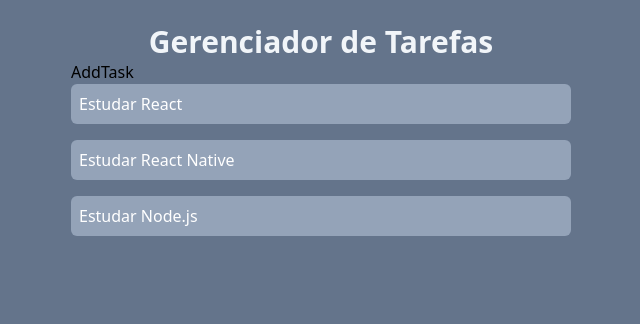
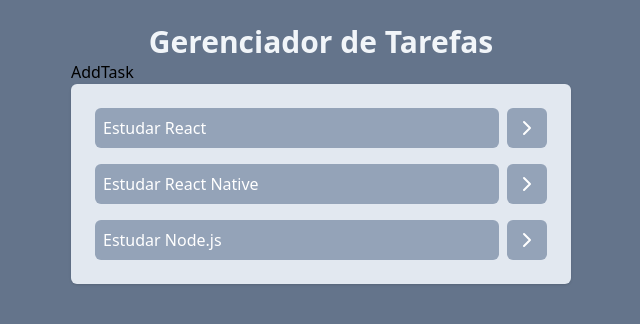
Before and after one commit to VictorMorais-code/Projeto1, a React (Vite) app: page / in a window 1280 px wide. Shown: the top 324 px of the page, without its empty margins (319-959 px from the left). Built offline with nearby package versions, Linux system fonts and the light colour scheme.

Commit message:
Alterações do Component Tasks
criei a lista das tasks e os botões para exibir a descrição das tasks

```diff
--- a/package.json
+++ b/package.json
@@ -10,6 +10,7 @@
     "preview": "vite preview"
   },
   "dependencies": {
+    "lucide-react": "^0.469.0",
     "react": "^18.3.1",
     "react-dom": "^18.3.1"
   },
--- a/src/components/Tasks.jsx
+++ b/src/components/Tasks.jsx
@@ -1,8 +1,17 @@
+import { ChevronRightIcon } from "lucide-react";
+
 function Tasks(props) {
   return (
-    <ul className="space-y-4">
+    <ul className="space-y-4 p-6 bg-slate-200 rounded-md shadow">
       {props.tasks.map((task) => (
-        <li className="bg-slate-400 text-white p-2 rounded-md">{task.title}</li>
+        <li key={task.id} className="flex gap-2">
+          <button className="bg-slate-400 w-full text-white p-2 rounded-md text-left">
+            {task.title}
+          </button>
+          <button className="bg-slate-400 text-white p-2 rounded-md">
+            <ChevronRightIcon />
+          </button>
+        </li>
       ))}
     </ul>
   );
```
Also changed, not shown: 1 other file (tests, documents, lock files or other folders).
